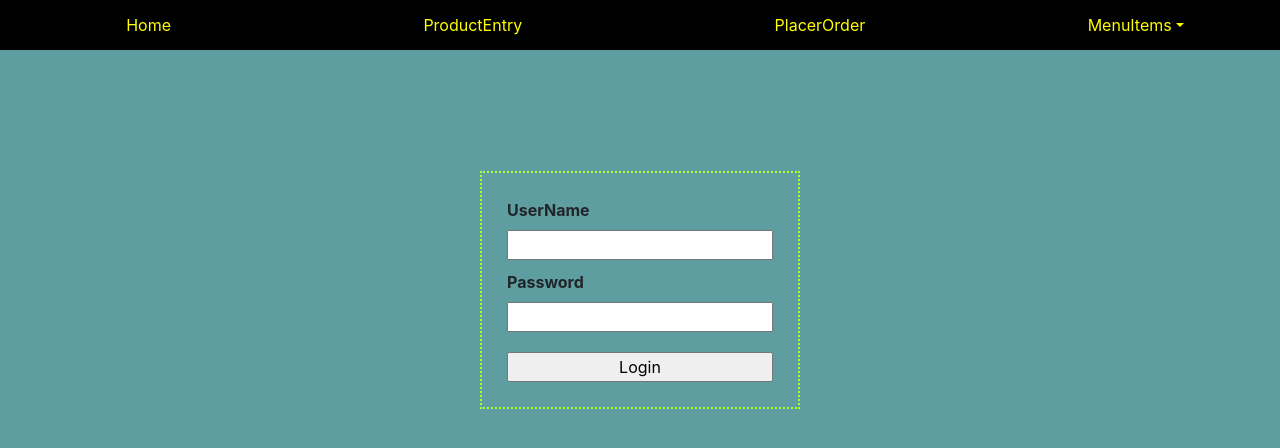
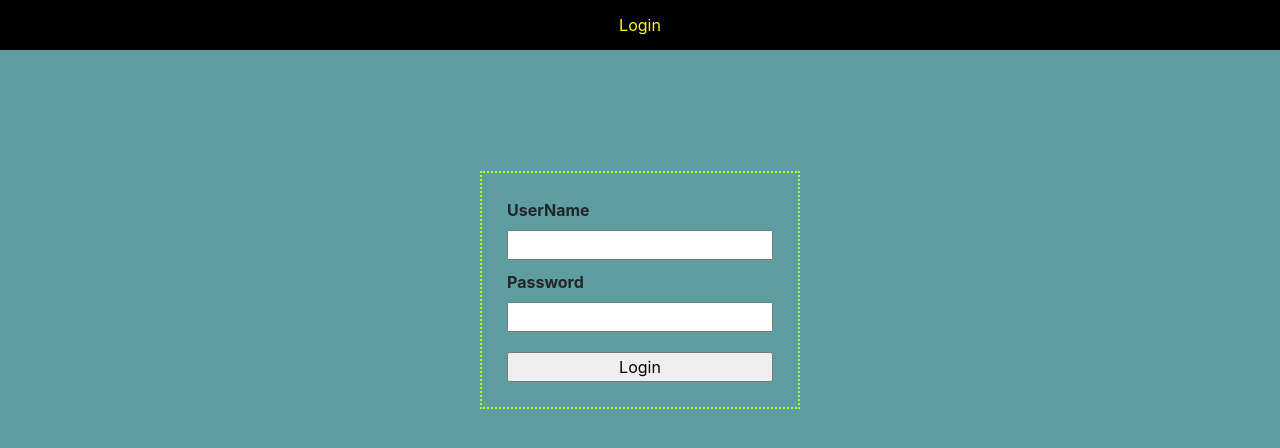
Before and after one commit to meeranmydeen45/Ecommerce_Front, a React (Create React App) app: page / in a window 1280 px wide. Shown: the top 448 px of the page. Built offline with nearby package versions, Linux system fonts and the light colour scheme.

Commit message:
Spliting-Pages

```diff
--- a/src/App.js
+++ b/src/App.js
@@ -1,7 +1,5 @@
 import React from 'react';
 import './App.css';
-import Product from './Components/Product';
-import Cart from './Components/Cart';
 import { Provider } from 'react-redux';
 import { store } from './Redux/Store';
 import OrderComponent from './Components/OrderComponent';
@@ -15,15 +13,24 @@ import NewUser from './Components/NewUser';
 import AdminRoute from './Components/AdminRoute';
 import UserRoute from './Components/UserRoute';
 import Logout from '../src/Components/Logout';
+import { getUser } from './shared/utils/helper';
 
 class App extends React.Component {
+  constructor(props) {
+    super(props);
+    this.state = {
+      userName: '',
+    };
+  }
   render() {
-    return (
-      <div className="containerBox">
-        <BrowserRouter>
+    let navbar = '';
+    const isUserAvailable = getUser();
+    console.log(isUserAvailable);
+    if (isUserAvailable) {
+      navbar = (
         <div className="navbarHead">
           <div className="navbarText">
-              <NavLink exact activeClassName="active" to="/">
+            <NavLink exact activeClassName="active" to="">
               Home
             </NavLink>
           </div>
@@ -56,12 +63,34 @@ class App extends React.Component {
               </div>
             </div>
           </div>
+          <div className="navbarText">
+            <NavLink exact activeClassName="active" to="/"></NavLink>
           </div>
+        </div>
+      );
+    } else {
+      navbar = (
+        <div className="navbarHead">
+          <div className="navbarText">
+            <NavLink exact activeClassName="active" to="/">
+              Login
+            </NavLink>
+          </div>
+        </div>
+      );
+    }
+    const updateUserName = () => {
+      this.setState({ userName: '' });
+    };
 
+    return (
+      <div className="containerBox">
+        <BrowserRouter>
+          {navbar}
           <div className="content">
             <Switch>
               <Provider store={store}>
-                <UserRoute exact path="/" component={Login} />
+                <UserRoute exact path="/" events={updateUserName} component={Login} />
                 <AdminRoute path="/register" component={ProductEntry} />
                 <AdminRoute path="/order" component={OrderComponent} />
                 <AdminRoute path="/cardList" component={CardList} />
--- a/src/Components/Login.js
+++ b/src/Components/Login.js
@@ -4,6 +4,7 @@ import { userValidation } from '../shared/utils/apicalls';
 import { setUserSession, removeUserSession } from '../shared/utils/helper';
 
 function Login(props) {
+  console.log(props);
   const userName = useTextBoxControl('');
   const password = useTextBoxControl('');
 
```
Lines whose indentation alone changed are shown as unchanged.
